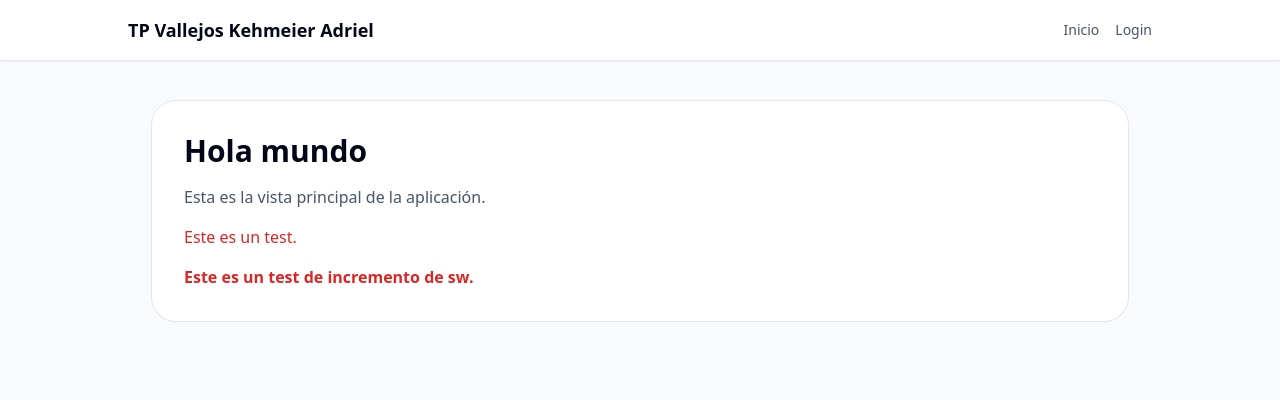
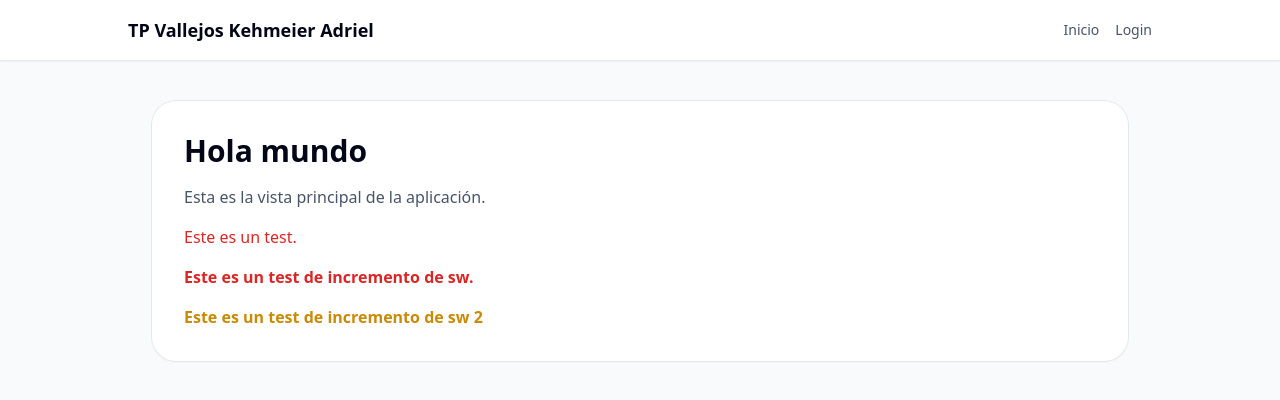
Before and after one commit to AdrielVK/tp-ci-cd, a React (Vite) app in the folder frontend/: page / in a window 1280 px wide. Shown: the top 400 px of the page. Built offline with nearby package versions, Linux system fonts and the light colour scheme.

Commit message:
actualizacion de contenido de la home page 3

```diff
--- a/frontend/src/pages/Home.tsx
+++ b/frontend/src/pages/Home.tsx
@@ -5,6 +5,7 @@ export default function Home() {
       <p className="mt-4 text-slate-600">Esta es la vista principal de la aplicación.</p>
       <p className="mt-4 text-red-600">Este es un test.</p>
       <p className="mt-4 font-extrabold text-red-600">Este es un test de incremento de sw.</p>
+      <p className="mt-4 font-semibold text-yellow-600">Este es un test de incremento de sw 2</p>
     </section>
   );
 }
```
